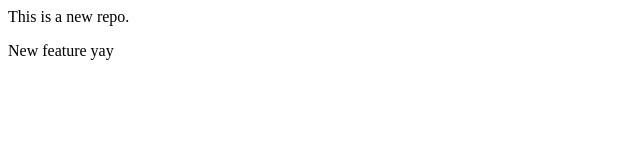
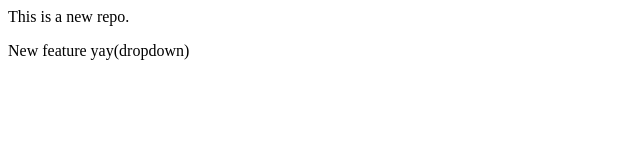
Before and after one commit to Silentwraith2678/LocalRepo, a plain HTML site: page index.html in a window 1280 px wide. Shown: the full height of the page, 0-640 px from the left. Drawn offline with Linux system fonts and the light colour scheme.

```diff
--- a/index.html
+++ b/index.html
@@ -1,3 +1,3 @@
 <p>This is a new repo.</p>
 
-<p> New feature yay</p>
+<p> New feature yay(dropdown)</p>
```
